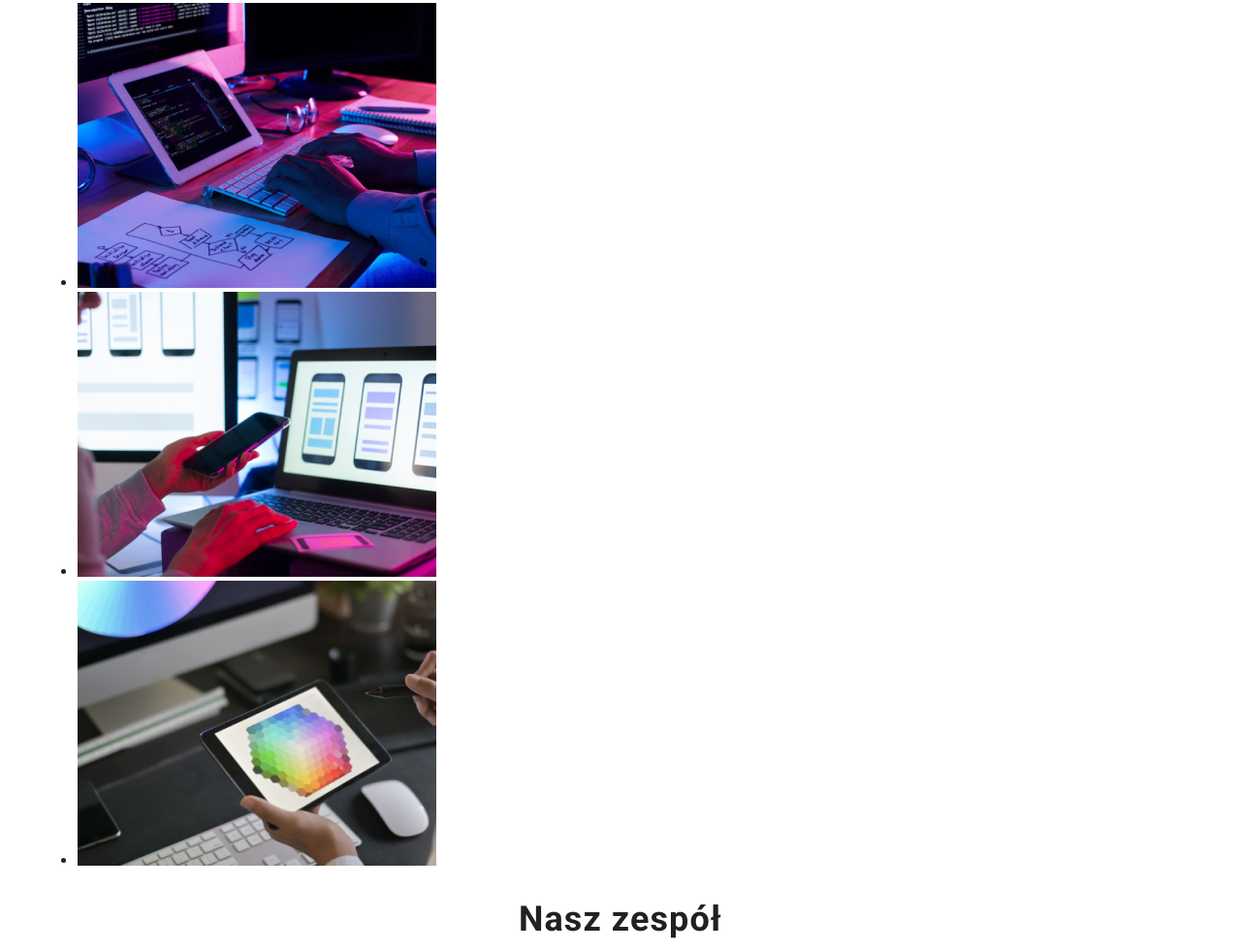
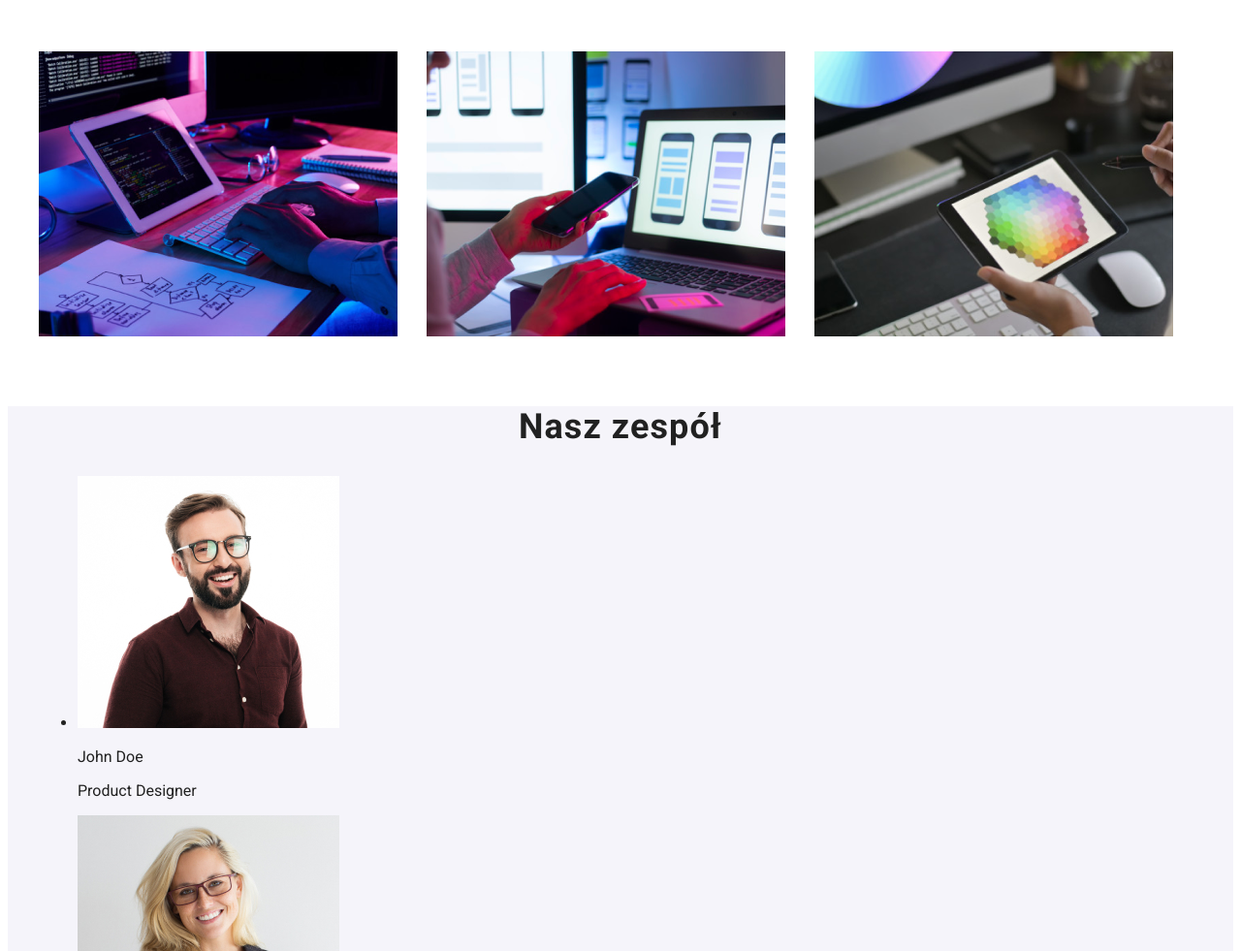
Before and after one commit to kxmskx/goit-markup, a plain HTML site: page studio.html in a window 1280 px wide. Shown: the part 1179-2160 px from the top of the page at 97% size. Drawn offline with Linux system fonts and the light colour scheme.

Commit message:
preparing workers section

```diff
--- a/css/studio.css
+++ b/css/studio.css
@@ -246,7 +246,39 @@ body {
   margin-top: 30px;
 }
 
+/* wa we do */
+
+.image__position {
+  width: 1170px;
+  height: 386px;
+  flex-shrink: 0;
+  display: flex;
+  justify-content: space-around;
+  flex-direction: row;
+}
+
+.image__list {
+  list-style: none;
+  display: flex;
+  justify-content: space-between;
+  gap: 30px;
+  margin-top: 50px;
+  margin-bottom: 94px;
+  padding: 0px;
+  /* flex-wrap: wrap; */
+}
+
+.image__item {
+  flex-direction: row;
+}
+
 /* Workers section */
+
+.workers {
+  background: #f5f4fa;
+  width: 100%;
+  height: 708px;
+}
 
 /* footer */
 
--- a/studio.html
+++ b/studio.html
@@ -121,24 +121,27 @@
       <section class="work__section">
         <div class="container">
           <h2 class="second-title">Czym się zajmujemy</h2>
-          <div class="image-position">
-            <ul>
-              <li>
+          <div class="image__position">
+            <ul class="image__list">
+              <li class="image__item">
                 <img src="/images/czym1.png" alt="Pisanie kodu" />
               </li>
-              <li>
+              <li class="image__item">
                 <img
                   src="/images/czym2.png"
                   alt="Projektowanie aplikacji na telefon"
                 />
               </li>
-              <li>
+              <li class="image__item">
                 <img src="/images/czym3.png" alt="Design" />
               </li>
             </ul>
           </div>
         </div>
       </section>
+
+      <section class="workers">
+        <div>
           <h2 class="second-title">Nasz zespół</h2>
           <div class="employes-position container">
             <ul>
@@ -184,6 +187,8 @@
               </li>
             </ul>
           </div>
+        </div>
+      </section>
     </main>
 
     <!-- Foot -->
```
Lines whose indentation alone changed are shown as unchanged.
